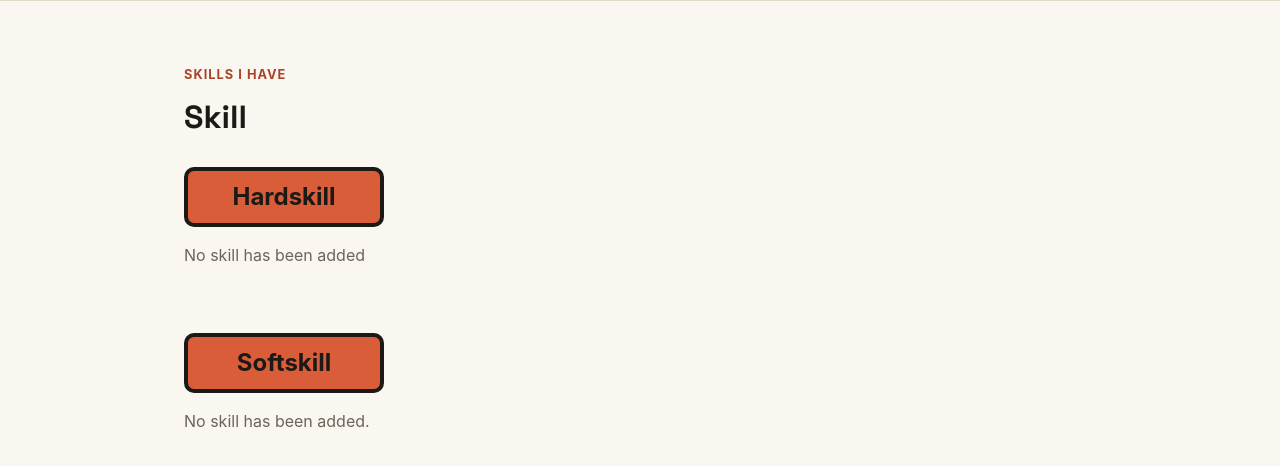
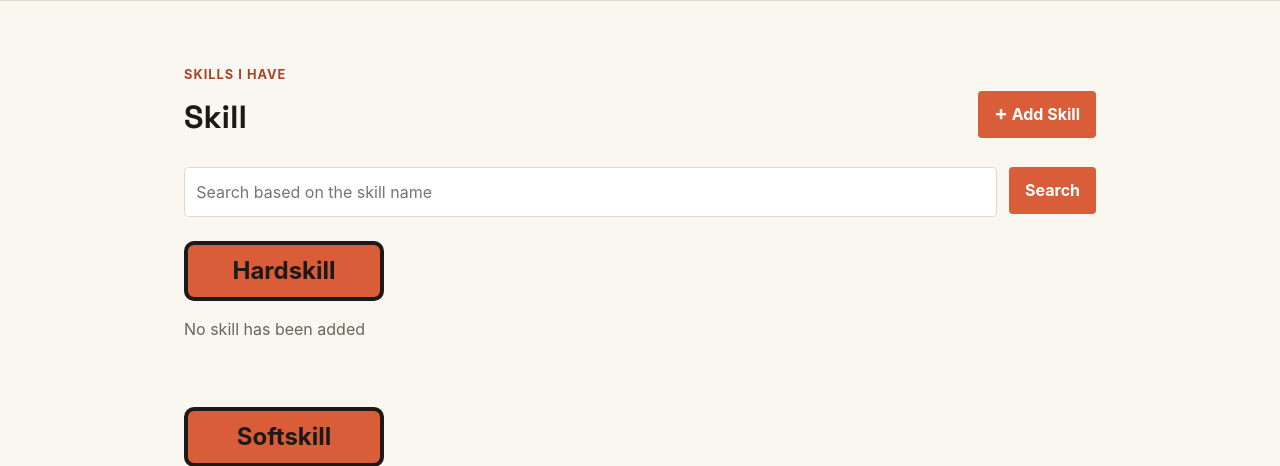
Before and after one commit to aksara-putra-f/myportofolio, a Django app: page /skill/ in a window 1280 px wide. Shown: the part 74-540 px from the top of the page. Run offline with Django 5.2, Linux system fonts and the light colour scheme; data that the repository does not hold is empty.

Commit message:
feat: Membuat form untuk membuat item Skill baru dan search item Skill berdasarkan namanya untuk page section Skill

```diff
--- a/main/urls.py
+++ b/main/urls.py
@@ -9,7 +9,12 @@ urlpatterns = [
     path("", show_main, name="show_main"),
     path("experience/", show_experience, name="show_experience"),
     path("project/", show_project, name="show_project"),
+
     path("skill/", show_skill, name="show_skill"),
+    path("skill/add/", create_skill, name="create_skill"),
+    path("api/skills/", get_skill_json, name="get_skill_json"),
+    path("skill/<uuid:skill_id>/delete/", delete_skill, name="delete_skill"),
+
     path("education/", show_education, name="show_education"),
     path("education/add/", create_education, name="create_education"),
     path("api/educations/", get_education_json, name="get_education_json"),
--- a/main/views.py
+++ b/main/views.py
@@ -2,7 +2,7 @@ from django.shortcuts import get_object_or_404, redirect, render
 from django.contrib import messages
 from django.core import serializers
 from django.http import HttpResponse
-from main.forms import EducationForm
+from main.forms import EducationForm, SkillForm
 from main.models import *
 
 # Create your views here.
@@ -41,14 +41,9 @@ def show_project(request):
     return render(request, "project.html", context)
 
 
-def show_skill(request):
-    context = {
-        "name" : "Aksara Putra Fachruddin",
-        "hardskill_list" : Skill.objects.all().filter(skill_category='hardskill'),
-        "softskill_list" : Skill.objects.all().filter(skill_category='softskill')
-    }
-    return render(request, "skill.html", context)
-
+# --------- #
+# Education
+# --------- #
 
 def show_education(request):
     json_response = get_education_json(request)
@@ -103,3 +98,67 @@ def delete_education(request, education_id):
         return redirect("main:show_education")
 
     return redirect("main:show_education")
+
+
+# --------- #
+#   Skill
+# --------- #
+def show_skill(request):
+    json_response = get_skill_json(request)
+
+    skills = serializers.deserialize(
+        "json",
+        json_response.content.decode("utf-8"),
+    )
+    skills = [skill.object for skill in skills]
+    hardskill_list = [skill for skill in skills if skill.skill_category=='hardskill']
+    softskill_list = [skill for skill in skills if skill.skill_category=='softskill']
+    skill_name_query = request.GET.get("skill_name", "").strip()
+
+    context = {
+        "name": "Aksara Putra Fachruddin",
+        "skill_list": skills,
+        "hardskill_list" : hardskill_list,
+        "softskill_list" : softskill_list,
+        "skill_name_query": skill_name_query,
+    }
+    return render(request, "skill.html", context)
+
+
+
+def create_skill(request):
+    form = SkillForm(request.POST or None)
+
+    if request.method == 'POST' and form.is_valid():
+        form.save()
+        messages.success(request, "Skill has been added successfully!")
+        return redirect("main:show_skill")
+
+    context = {
+        "name": "Aksara Putra Fachruddin",
+        "form": form
+    }
+
+    return render(request, "form-templates/skill_form.html", context)
+
+
+def get_skill_json(request):
+    skill_name_query = request.GET.get("skill_name", "").strip()
+    skills = Skill.objects.all()
+
+    if skill_name_query:
+        skills = skills.filter(name__icontains=skill_name_query)
+
+    skill_json = serializers.serialize("json", skills)
+    return HttpResponse(skill_json, content_type="application/json")
+
+
+def delete_skill(request, skill_id):
+    skill = get_object_or_404(Skill, pk=skill_id)
+
+    if request.method == "POST":
+        skill.delete()
+        messages.success(request, "The Skill item has been deleted successfully!")
+        return redirect("main:show_skill")
+
+    return redirect("main:show_skill")
--- a/static/css/style.css
+++ b/static/css/style.css
@@ -521,7 +521,7 @@ h1, .brand {
     font-weight: 600;
 }
 
-.education-header {
+.section-header {
     width: 100%;
     display: flex;
     justify-content: space-between;
@@ -530,28 +530,28 @@ h1, .brand {
     margin-bottom: 1.5rem;
 }
 
-.education-header h1 {
+.section-header h1 {
     margin-bottom: 0;
 }
 
-.education-add-button {
+.add-button {
     display: inline-flex;
     align-items: center;
     gap: 0.45rem;
 }
 
-.education-add-button span {
+.add-button span {
     font-size: 1.25rem;
     line-height: 1;
 }
 
-.education-search {
+.search-bar {
     display: flex;
     gap: 0.75rem;
     margin-bottom: 1.5rem;
 }
 
-.education-search__input {
+.search__input {
     width: 100%;
     min-width: 0;
     padding: 0.7rem;
@@ -562,7 +562,7 @@ h1, .brand {
     font: inherit;
 }
 
-.education-search__input:focus {
+.search__input:focus {
     outline: 2px solid var(--accent);
     border-color: var(--accent);
 }
@@ -857,6 +857,14 @@ h1, .brand {
     border-color: var(--accent);
 }
 
+.form-group input[type="checkbox"],
+.form-group input[type="radio"] {
+    width: auto;
+    display: block;
+    margin: 0;
+    accent-color: var(--accent);
+}
+
 .form-error {
     color: #b42318;
     font-size: 0.85rem;
--- a/templates/skill.html
+++ b/templates/skill.html
@@ -1,13 +1,42 @@
 {% extends 'base.html' %}
-
+{% block meta %}
+    <title>Skill - {{ name }}</title>
+{% endblock meta %}
 {% block content %}
     <main class="section-page">
         <section class="skill-section" id="skill">
             <div class="container">
                 <p class="section-kicker">Skills I have</p>
-                <h1>Skill</h1>
-
+                <div class="section-header skill-header">
+                    <h1>Skill</h1>
+                    <a href="{% url 'main:create_skill' %}"
+                       class="button add-button skill-add-button">
+                       <span aria-hidden="true">+</span>
+                       Add Skill
+                    </a>
+                </div>
+                <form method="get"
+                      action="{% url 'main:show_skill' %}"
+                      class="search-bar skill-search-bar">
+                      <input type="search"
+                             name="skill_name"
+                             value="{{ skill_name_query }}"
+                             placeholder="Search based on the skill name"
+                             class="search__input"
+                             aria-label="Search based on the skill name">
+                      <button type="submit" class="button">Search</button>
+                </form>
                 <div class="section-container" id="skill-container">
+                    {% if skill_name_query %}
+                    <div class="search-result-container" id="skill-search-result-container">
+                        {% for skill in skill_list %}
+                            <p class="skill-name">{{ skill.name }}</p>
+                            <p class="skill-desc">{{ skill.short_desc }}</p>
+                            {% empty %}
+                            <p class="item-no-found">No '{{ skill_name_query }}' item has been found.</p>
+                        {% endfor %}
+                    </div>
+                    {% else %}
                     <div id="hardskill-container">
                         <h2 class="skill-category-title">Hardskill</h2>
                         <div class="skill-grid" id="hardskill">
@@ -38,6 +67,7 @@
                             {% endfor %}
                         </div>
                     </div>
+                    {% endif %}
                 </div>
             </div>
         </section>
```
Also changed, not shown: main/forms.py (+48 -2 lines), templates/form-templates/skill_form.html (added, +29 -0 lines), templates/form-templates/education_form.html (renamed from templates/education_form.html).
